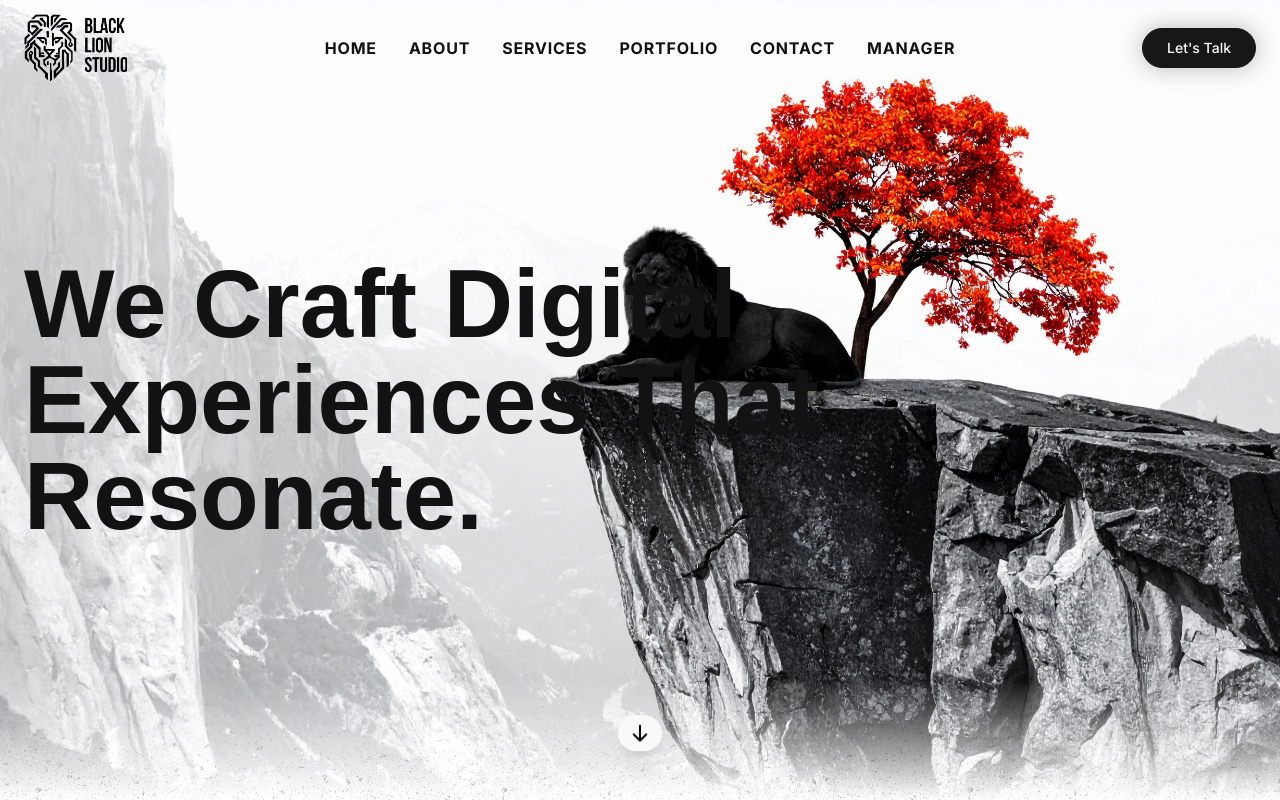
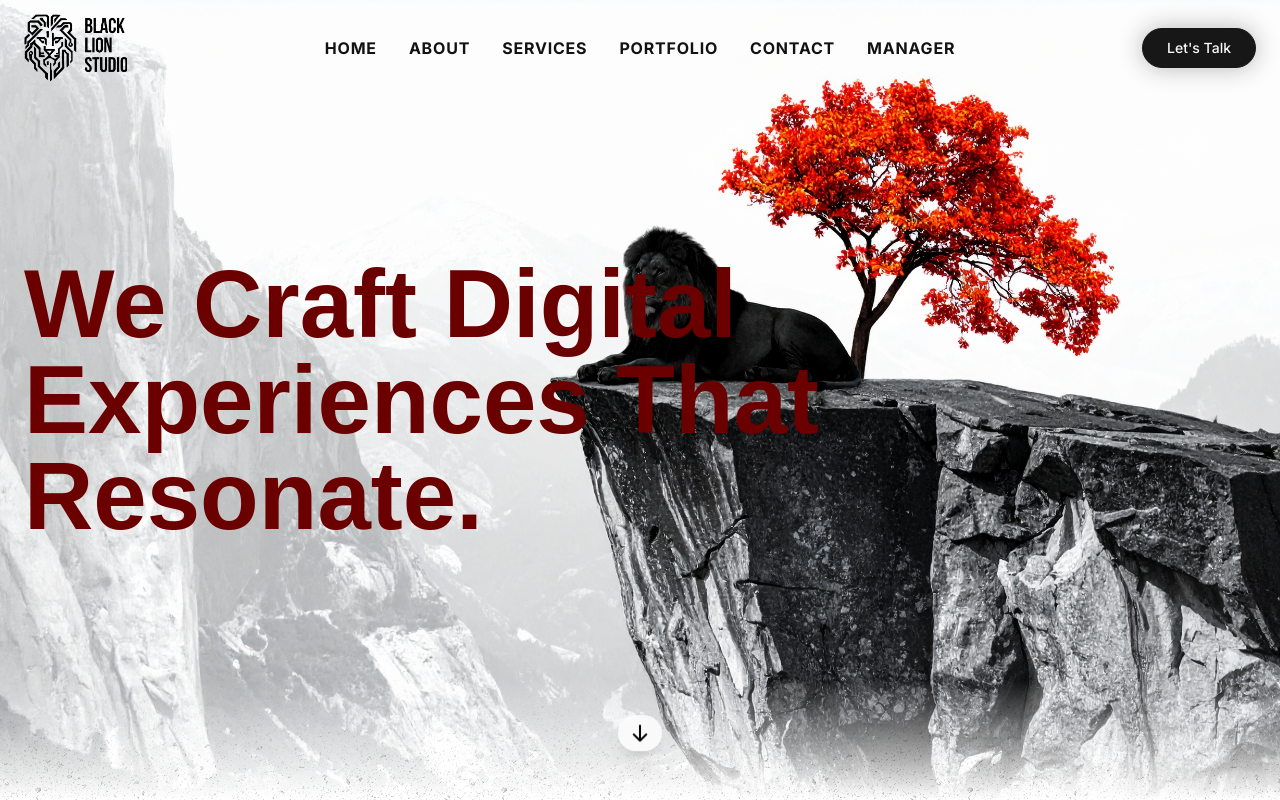
Before and after one commit to blck04/blacklionstudio, a Next.js app: page / in a window 1280 px wide. Shown: the top 800 px of the page. Built offline with nearby package versions, Linux system fonts and the light colour scheme; a web font is replaced by a local one.

Commit message:
make the hero text #6a0000

```diff
--- a/src/components/hero-section.tsx
+++ b/src/components/hero-section.tsx
@@ -19,7 +19,7 @@ export function HeroSection() {
 
       {/* Content */}
       <div className="container mx-auto px-4 md:px-6 z-10">
-        <h1 className="font-headline text-6xl md:text-7xl lg:text-8xl font-bold tracking-tighter text-[#121212] text-balance">
+        <h1 className="font-headline text-6xl md:text-7xl lg:text-8xl font-bold tracking-tighter text-[#6a0000] text-balance">
             We Craft Digital<br />
             Experiences That<br />
             Resonate.
```
